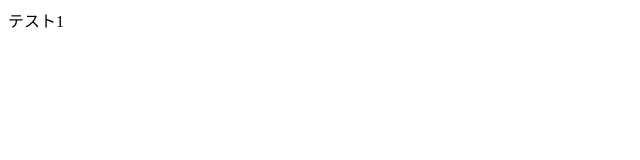
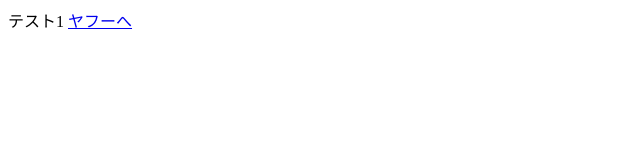
Before and after one commit to yuhoneko/git-sample, a plain HTML site: page index.html in a window 1280 px wide. Shown: the full height of the page, 0-640 px from the left. Drawn offline with Linux system fonts and the light colour scheme.

Commit message:
linkを追加

```diff
--- a/index.html
+++ b/index.html
@@ -1 +1,2 @@
 テスト1
+<a href="https://www.yahoo.co.jp/" target="_blank">ヤフーへ</a>
```
